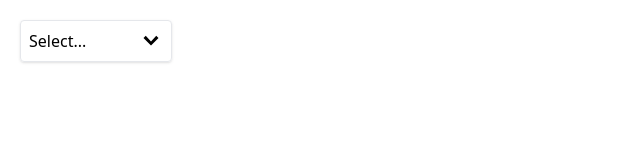
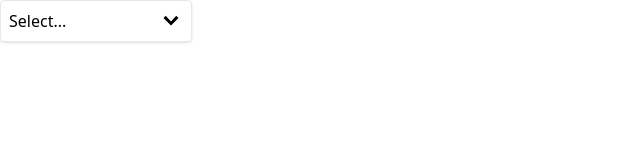
Before and after one commit to Alzubair98/comps, a React (Vite) app: page / in a window 1280 px wide. Shown: the top 160 px of the page, without its empty margins (0-640 px from the left). Built offline with nearby package versions, Linux system fonts and the light colour scheme.

Commit message:
fix margin and padding

```diff
--- a/src/component/Dropdown.jsx
+++ b/src/component/Dropdown.jsx
@@ -7,7 +7,7 @@ const Dropdown = ({ options, value, onChange }) => {
   return (
     <div className="w-48 relative">
       <div
-        className="mt-5 ml-5 mr-5 p-2 border rounded cursor-pointer flex justify-between items-center shadow"
+        className=" p-2 border rounded cursor-pointer flex justify-between items-center shadow"
         onClick={() => {
           setIsOpen(!isOpen);
         }}
@@ -19,7 +19,7 @@ const Dropdown = ({ options, value, onChange }) => {
       </div>
 
       {isOpen && (
-        <div className="shadow rounded cursor-pointer pl-3 ml-5 mr-5 bg-gray-50 border-l border-r border-b cursor-pointer">
+        <div className="shadow rounded cursor-pointer pl-3 bg-gray-50 border-l border-r border-b cursor-pointer">
           <div
             className="hover:bg-sky-100 "
             onClick={() => {
```
